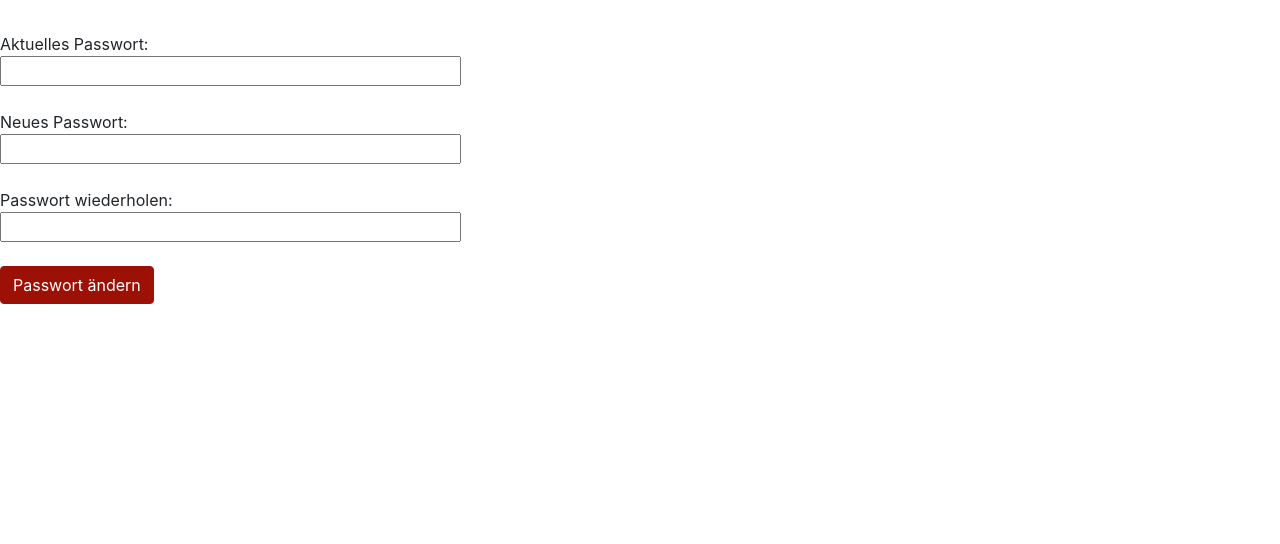
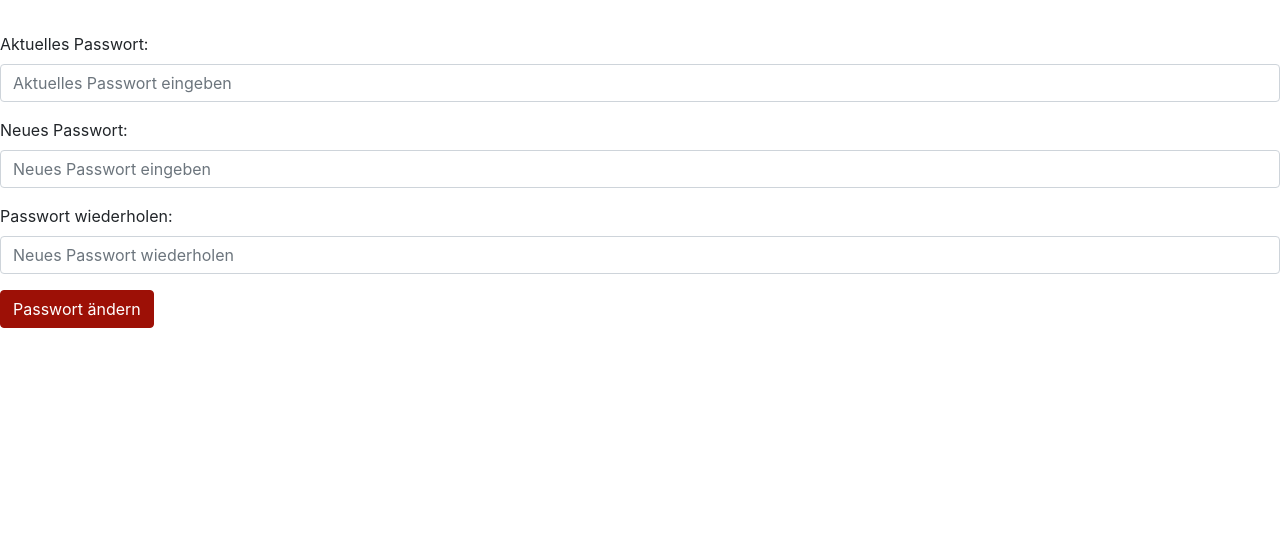
Before and after one commit to flashoverm/Guardian, a PHP site: template resources/templates/pages/changePassword_template.php in a window 1280 px wide. Shown: the part 192-736 px from the top of the page. Run offline with PHP 8.4, Linux system fonts and the light colour scheme; the template is opened without the code that fills it, so the values that code supplies are empty.

Commit message:
UI Update changes password

```diff
--- a/resources/templates/pages/changePassword_template.php
+++ b/resources/templates/pages/changePassword_template.php
@@ -1,9 +1,15 @@
 <form action="" method="post">
-	Aktuelles Passwort:<br> <input type="password" size="40"
-		required="required" maxlength="250" name="password_old"><br> <br>
-	Neues Passwort:<br> <input type="password" size="40"
-		required="required" maxlength="250" name="password"><br> <br>
-	Passwort wiederholen:<br> <input type="password" size="40"
-		required="required" maxlength="250" name="password2"><br> <br> <input
-		type="submit" value="Passwort ändern" class="btn btn-primary">
+	<div class="form-group">
+		<label>Aktuelles Passwort:</label> <input type="password" size="40" class="form-control"
+		required="required" maxlength="250" name="password_old" placeholder="Aktuelles Passwort eingeben">
+	</div>
+	<div class="form-group">
+		<label>Neues Passwort:</label> <input type="password" size="40" class="form-control"
+		required="required" maxlength="250" name="password" placeholder="Neues Passwort eingeben">
+	</div>
+	<div class="form-group">
+		<label>Passwort wiederholen:</label> <input type="password" size="40" class="form-control"
+		required="required" maxlength="250" name="password2" placeholder="Neues Passwort wiederholen">
+	</div>
+	<input type="submit" value="Passwort ändern" class="btn btn-primary">
 </form>
```
